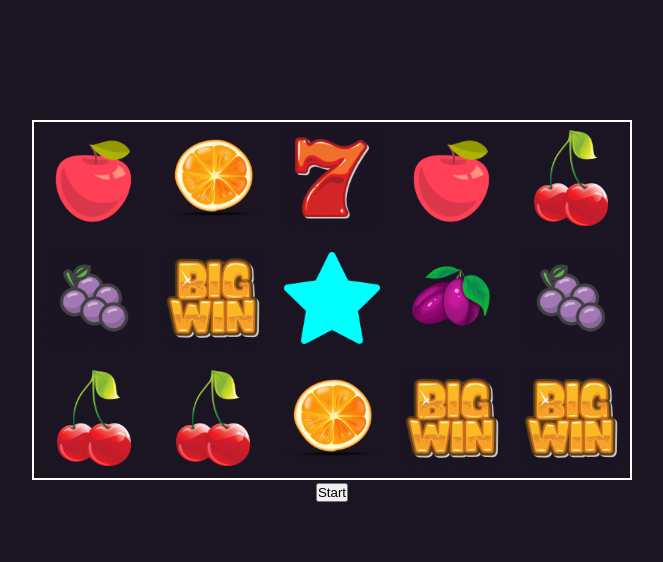
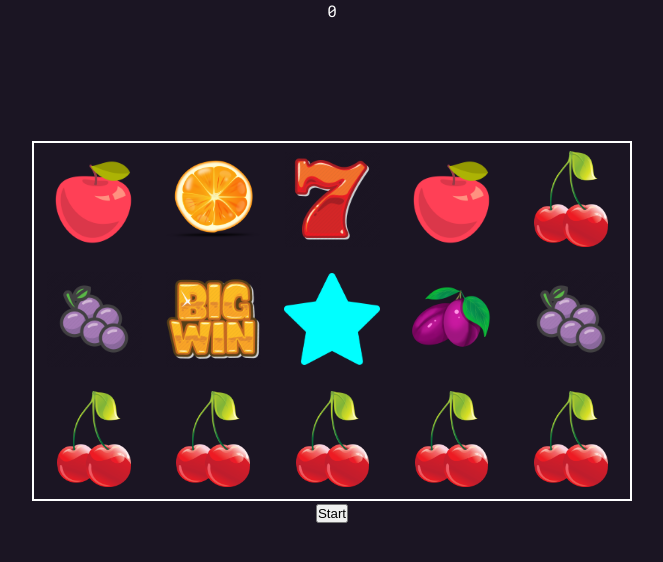
Before and after one commit to MajaKnezevic4598/slot-machine, a React (Create React App) app: page / in a window 1280 px wide. Shown: the top 562 px of the page, without its empty margins (308-971 px from the left). Built offline with nearby package versions, Linux system fonts and the light colour scheme.

Commit message:
winning helper function added

```diff
--- a/src/components/Slot.js
+++ b/src/components/Slot.js
@@ -2,7 +2,11 @@ import "./Slot.scss";
 import IMAGES from "../assets";
 import Symbol from "./Symbol";
 import { v4 as uuidv4 } from "uuid";
-import { losingCombination, losingSymbols } from "../helperFunctions";
+import {
+  losingCombination,
+  settingSymbols,
+  winningCombination,
+} from "../helperFunctions";
 
 import React, { useState, useRef, useEffect } from "react";
 
@@ -41,6 +45,7 @@ function Slot() {
 
   const [gameState, setGameState] = useState(initialState);
   const [start, setStart] = useState(false);
+  const [count, setCount] = useState(0);
 
   const conteinerRef = useRef(null);
   const reelOneRef = useRef(null);
@@ -50,6 +55,28 @@ function Slot() {
   const [reel3, setReel3] = useState([]);
   const [reel4, setReel4] = useState([]);
   const [reel5, setReel5] = useState([]);
+
+  useEffect(() => {
+    const arrayOfIndex = slotSymbols.map((item) => item.id);
+    // console.log(arrayOfIndex);
+    let arr1 = initShuffleArray(arrayOfIndex);
+    let arr2 = initShuffleArray(arrayOfIndex);
+    let arr3 = initShuffleArray(arrayOfIndex);
+    let arr4 = initShuffleArray(arrayOfIndex);
+    let arr5 = initShuffleArray(arrayOfIndex);
+    let lose = winningCombination(arr1, arr2, arr3, arr4, arr5);
+
+    arr1 = lose[0];
+    arr2 = lose[1];
+    arr3 = lose[2];
+    arr4 = lose[3];
+    arr5 = lose[4];
+    setReel1(settingSymbols(arr1, slotSymbols));
+    setReel2(settingSymbols(arr2, slotSymbols));
+    setReel3(settingSymbols(arr3, slotSymbols));
+    setReel4(settingSymbols(arr4, slotSymbols));
+    setReel5(settingSymbols(arr5, slotSymbols));
+  }, []);
 
   const resetPos = () => {
     setGameState((state) => {
@@ -91,26 +118,16 @@ function Slot() {
   }, [start, gameState.reelsBottomPostion]);
 
   useEffect(() => {
-    const arrayOfIndex = slotSymbols.map((item) => item.id);
-    // console.log(arrayOfIndex);
-    let arr1 = initShuffleArray(arrayOfIndex);
-    let arr2 = initShuffleArray(arrayOfIndex);
-    let arr3 = initShuffleArray(arrayOfIndex);
-    let arr4 = initShuffleArray(arrayOfIndex);
-    let arr5 = initShuffleArray(arrayOfIndex);
-    let lose = losingCombination(arr1, arr2, arr3, arr4, arr5);
+    if (start) {
+      setCount((prev) => prev + 1);
+    }
+  }, [start]);
 
-    arr1 = lose[0];
-    arr2 = lose[1];
-    arr3 = lose[2];
-    arr4 = lose[3];
-    arr5 = lose[4];
-    setReel1(losingSymbols(arr1, slotSymbols));
-    setReel2(losingSymbols(arr2, slotSymbols));
-    setReel3(losingSymbols(arr3, slotSymbols));
-    setReel4(losingSymbols(arr4, slotSymbols));
-    setReel5(losingSymbols(arr5, slotSymbols));
-  }, []);
+  useEffect(() => {
+    if (count === 4) {
+      setCount(0);
+    }
+  }, [count]);
 
   const handleClick = () => {
     setStart(!start);
@@ -134,6 +151,7 @@ function Slot() {
 
   return (
     <div className="slot-conteiner">
+      <div>{count}</div>
       <section className="slot-conteiner__interface" ref={conteinerRef}>
         <div className="column first">
           <div
--- a/src/helperFunctions.js
+++ b/src/helperFunctions.js
@@ -13,27 +13,50 @@ export const losingCombination = (arr1, arr2, arr3, arr4, arr5) => {
         if (random === matrix[i][j]) {
           random = random + 1;
         }
-        const shuffled = matrix[i].map((item) => {
-          return item === matrix[i][j] ? random : item;
-        });
 
-        matrix[i] = shuffled;
+        let losingIndex = matrix[i][j];
+
+        let arrayToChangePosition = matrix[i];
+
+        const lastIndex = arrayToChangePosition.lastIndexOf(random);
+
+        arrayToChangePosition[j] = random;
+        arrayToChangePosition[lastIndex] = losingIndex;
+
+        matrix[i] = arrayToChangePosition;
       }
     }
   }
   return matrix;
 };
 
-export const losingSymbols = (reelIndexArray, slotSymbols) => {
-  let symbols = [...reelIndexArray, ...reelIndexArray];
+export const winningCombination = (arr1, arr2, arr3, arr4, arr5) => {
+  let matrix = [[...arr1], [...arr2], [...arr3], [...arr4], [...arr5]];
+  for (let i = 0; i < matrix.length - 2; i++) {
+    for (let j = 0; j < arr1.length; j++) {
+      if (matrix[i][j] === matrix[i + 1][j]) {
+        let winingIndex = matrix[i][j];
+        let arrayToChangePosition = matrix[i + 2];
+        let indexToSwithPositon = arrayToChangePosition.indexOf(winingIndex);
+        arrayToChangePosition[indexToSwithPositon] = arrayToChangePosition[j];
+        arrayToChangePosition[j] = winingIndex;
+        matrix[i + 2] = arrayToChangePosition;
+      }
+    }
+  }
+  return matrix;
+};
 
-  let losing = [];
-  for (let i = 0; i < symbols.length; i++) {
+export const settingSymbols = (reelIndexArray, slotSymbols) => {
+  let indexes = [...reelIndexArray, ...reelIndexArray];
+
+  let symbols = [];
+  for (let i = 0; i < indexes.length; i++) {
     slotSymbols.forEach((item) => {
-      if (item.id === symbols[i]) {
-        losing.push({ ...item });
+      if (item.id === indexes[i]) {
+        symbols.push({ ...item });
       }
     });
   }
-  return losing;
+  return symbols;
 };
```
